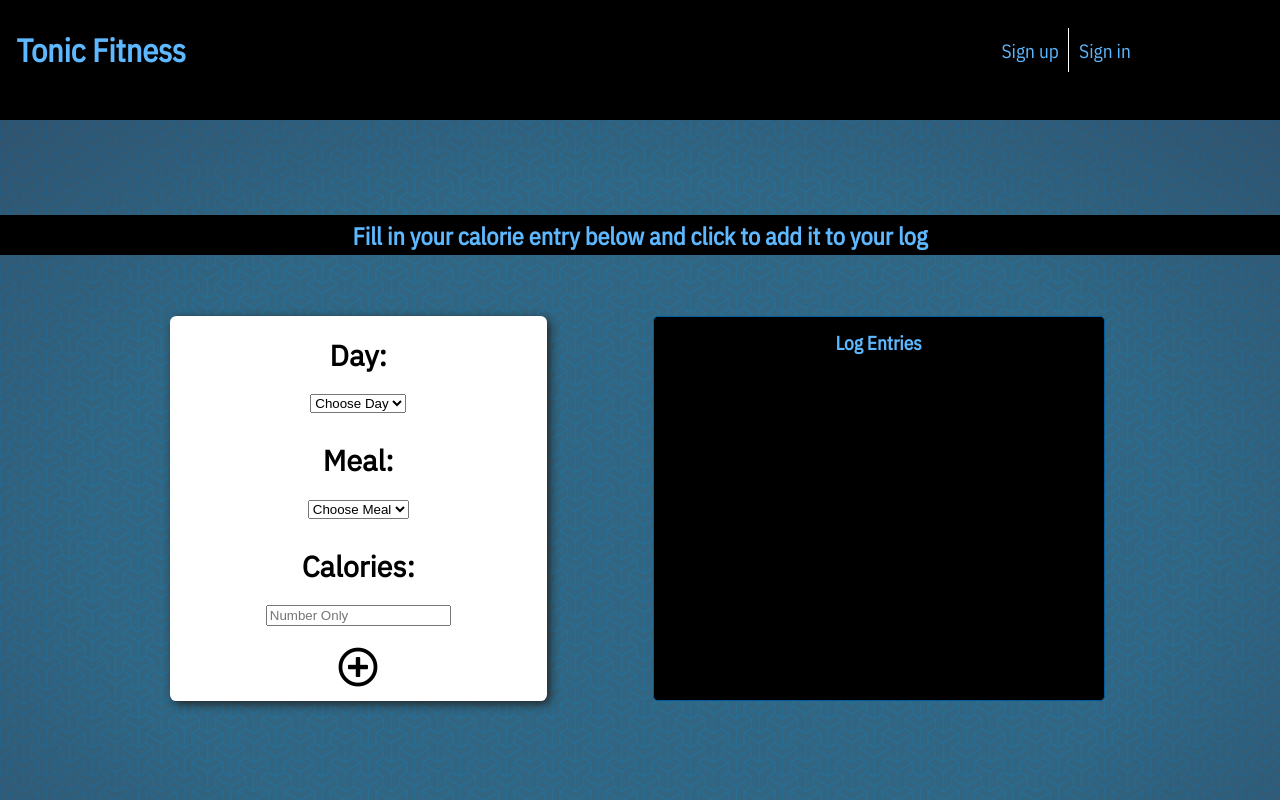
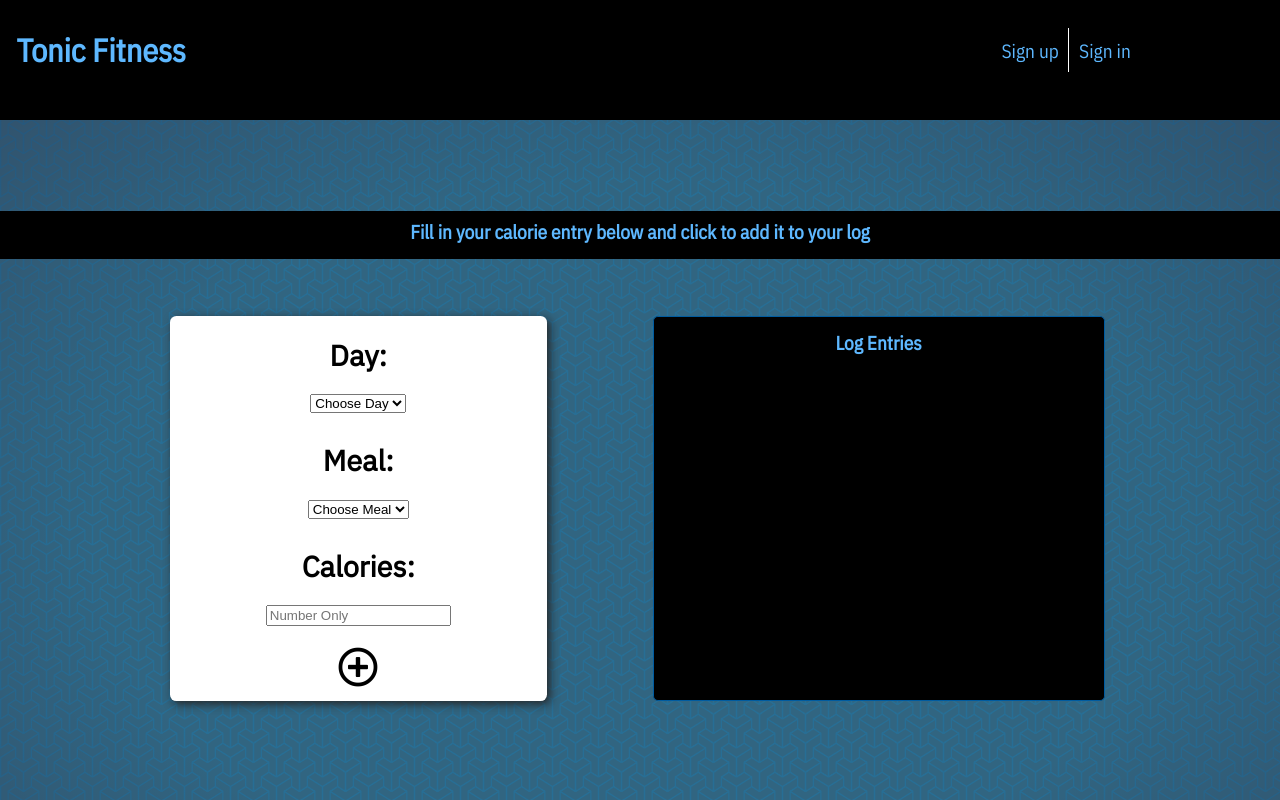
Before and after one commit to chingu-voyages/geckos-project-11, a React (Create React App) app in the folder tonic-fitness/: page /log in a window 1280 px wide. Shown: the top 800 px of the page. Built offline with nearby package versions, Linux system fonts and the light colour scheme.

Commit message:
Fix Header size on Log

```diff
--- a/tonic-fitness/src/stylesheets/Log.scss
+++ b/tonic-fitness/src/stylesheets/Log.scss
@@ -16,13 +16,14 @@
 
   .title {
     font-family: $font-header;
+    font-size: 1.2em;
     color: $color-primary;
     text-align: center;
   }
 
   .header {
     width: 100%;
-    padding: 0.2em 0;
+    padding: 0.4em 0;
     background-color: #000;
   }
 
```
